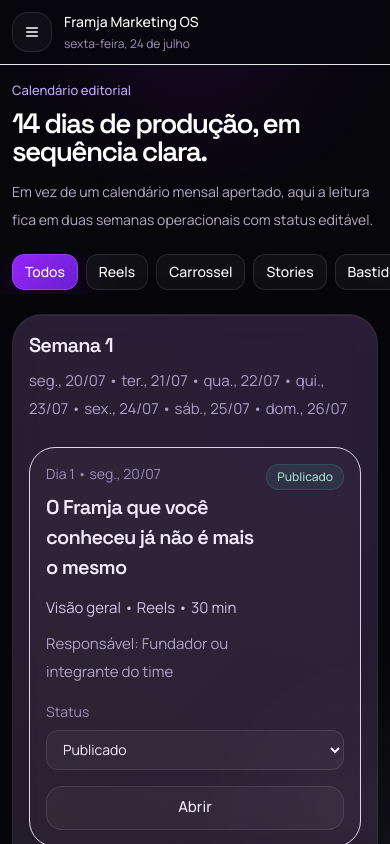
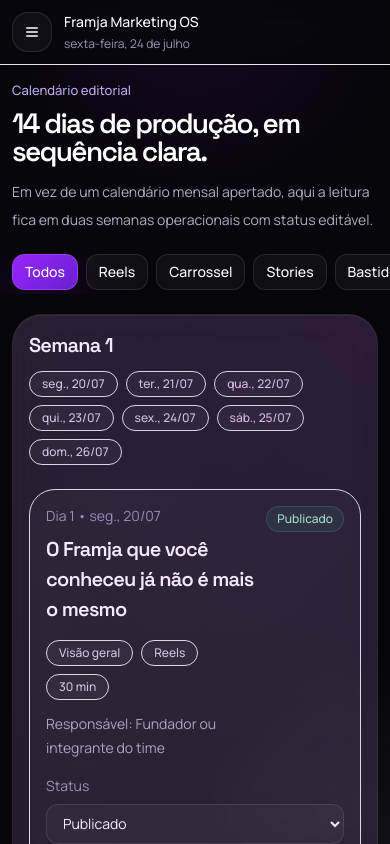
Before and after one commit to thamirysgarbi/marketing, a Next.js app: page /calendario in a window 390 px wide. Shown: the top 844 px of the page. Built offline with nearby package versions, Linux system fonts and the light colour scheme.

Commit message:
Refine calendar mobile readability

```diff
--- a/components/marketing-os/calendar-view.tsx
+++ b/components/marketing-os/calendar-view.tsx
@@ -49,6 +49,18 @@
   return post.format === filter;
 }
 
+function MetaChip({
+  children
+}: {
+  children: React.ReactNode;
+}) {
+  return (
+    <span className="rounded-full border border-white/8 bg-white/[0.04] px-3 py-1 text-xs font-medium text-[#d9d3e8]">
+      {children}
+    </span>
+  );
+}
+
 export function CalendarView() {
   const [activeFilter, setActiveFilter] = useState<CalendarFilter>("all");
   const { publicationStatuses, setPublicationStatus } = useMarketingOs();
@@ -86,11 +98,13 @@
                 <h2 className="text-xl font-semibold tracking-[-0.04em] text-white">
                   {week.label}
                 </h2>
-                <p className="mt-2 text-[15px] leading-7 text-[#b4acc5]">
-                  {week.posts
-                    .map((post) => formatShortDate(getDateFromDay(post.day)))
-                    .join(" • ")}
-                </p>
+                <div className="mt-3 flex flex-wrap gap-2">
+                  {week.posts.map((post) => (
+                    <MetaChip key={post.id}>
+                      {formatShortDate(getDateFromDay(post.day))}
+                    </MetaChip>
+                  ))}
+                </div>
               </div>
             </div>
 
@@ -112,10 +126,12 @@
                         <h3 className="mt-2 text-[20px] font-semibold tracking-[-0.04em] text-white">
                           {post.title}
                         </h3>
-                        <p className="mt-3 text-[15px] leading-7 text-[#d9d3e8]">
-                          {getFeatureLabel(post)} • {formatLabels[post.format]} • {post.productionTime} min
-                        </p>
-                        <p className="mt-2 text-[15px] leading-7 text-[#b4acc5]">
+                        <div className="mt-4 flex flex-wrap gap-2">
+                          <MetaChip>{getFeatureLabel(post)}</MetaChip>
+                          <MetaChip>{formatLabels[post.format]}</MetaChip>
+                          <MetaChip>{post.productionTime} min</MetaChip>
+                        </div>
+                        <p className="mt-3 text-[14px] leading-6 text-[#b4acc5] sm:text-[15px] sm:leading-7">
                           Responsável: {post.responsible.join(", ")}
                         </p>
                       </div>
```
